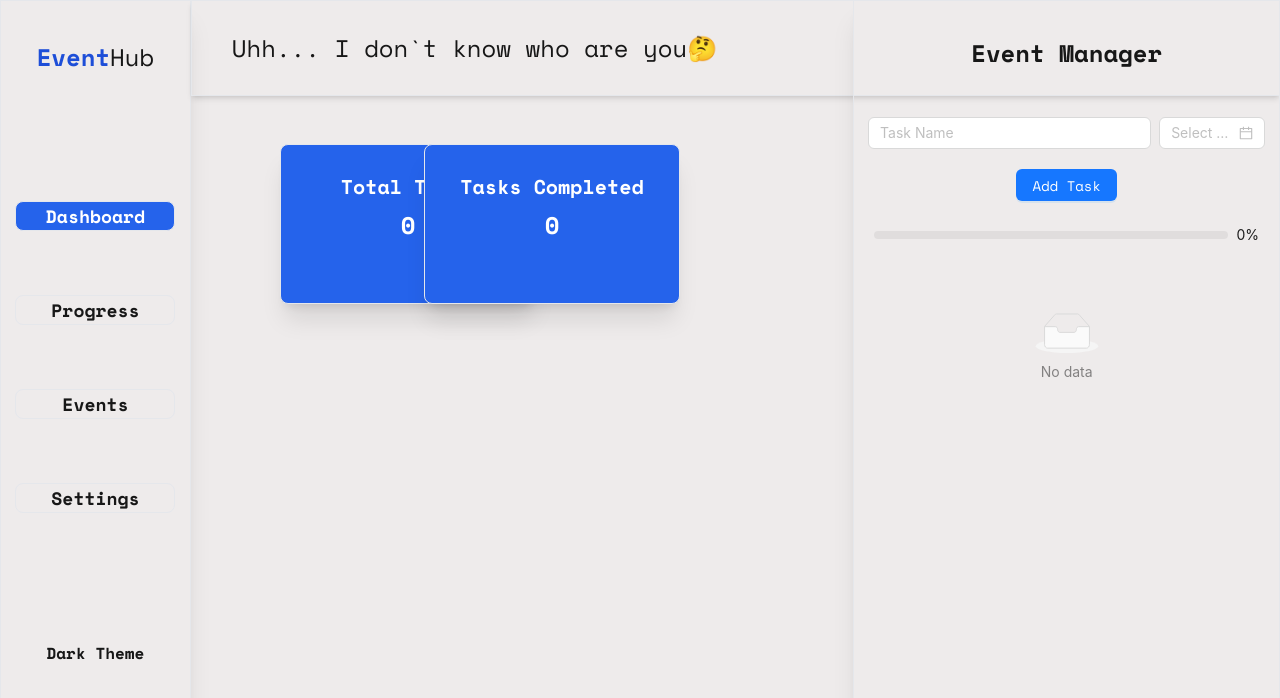
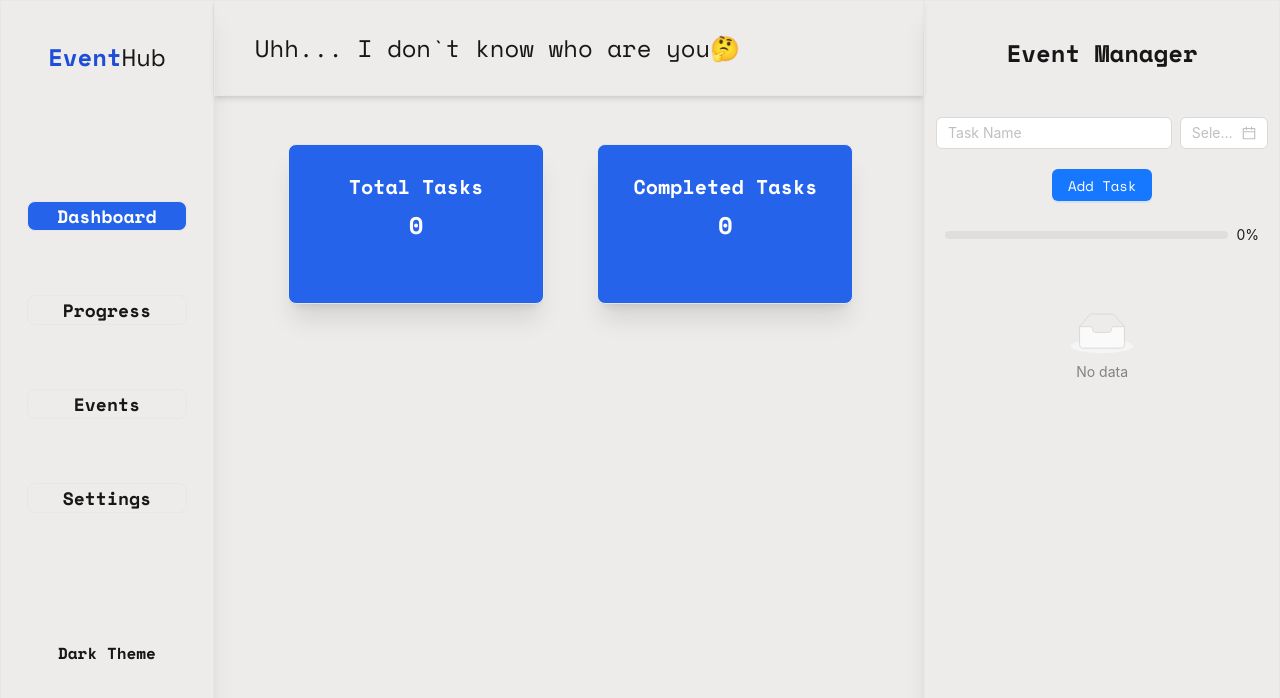
Before and after one commit to NazarKhl/EventManager, a Next.js app in the folder event-manager/: page / in a window 1280 px wide. Shown: the top 698 px of the page. Built offline with nearby package versions, Linux system fonts and the light colour scheme.

Commit message:
Complete full logic with media sizing

```diff
--- a/event-manager/app/Dashboard/OverallProgres.tsx
+++ b/event-manager/app/Dashboard/OverallProgres.tsx
@@ -79,7 +79,10 @@ export default function TaskManager() {
     setTasks((prevTasks) => prevTasks.filter((task) => task.id !== id));
     messageApi.success("Task deleted!");
     setTotalTask((prev) => prev - 1);
-    setCompletedTask((prev) => prev - 1);
+    const deletedTask = tasks.find((task) => task.id === id);
+    if (deletedTask && deletedTask.isCompleted) {
+      setCompletedTask((prev) => prev - 1);
+    }
     window.location.reload();
   };
 
@@ -101,8 +104,10 @@ export default function TaskManager() {
   return (
     <>
       {contextHolder}
-      <div className="absolute right-0 z-10 w-1/3 border shadow-xl h-full overflow-auto">
-        <p className="font-bold flex justify-center mt-9 text-2xl">Event Manager</p>
+      <div className="relative right-0 z-10 w-1/2 border shadow-xl h-full overflow-auto">
+        <p className="font-bold flex justify-center mt-9 text-2xl">
+          Event Manager
+        </p>
         <div className="flex justify-center mt-12 space-x-2">
           <Input
             placeholder="Task Name"
@@ -113,7 +118,9 @@ export default function TaskManager() {
             className="w-2/3"
           />
           <DatePicker
-            onChange={(date, dateString) => setNewTaskDate(dateString.toString())}
+            onChange={(date, dateString) =>
+              setNewTaskDate(dateString.toString())
+            }
             className="w-1/4"
           />
         </div>
--- a/event-manager/app/Dashboard/Sidebar.tsx
+++ b/event-manager/app/Dashboard/Sidebar.tsx
@@ -57,7 +57,7 @@ export default function Sidebar() {
   return (
     <>
       {contextHolder}
-      <div className="border w-56 shadow-xl">
+      <div className="border w-96 shadow-xl">
         <p className="text-2xl flex justify-center mt-10 ">
           <span className="font-extrabold text-blue-700">Event</span> Hub
         </p>
--- a/event-manager/app/Dashboard/StatisticData.tsx
+++ b/event-manager/app/Dashboard/StatisticData.tsx
@@ -30,7 +30,7 @@ export default function StatisticData() {
 
   return (
     <>
-      <div className="absolute bg-blue-600 left-[280px] top-36 text-white w-1/5 border rounded-lg shadow-xl h-1/5">
+      <div className="fixed bg-blue-600 left-72 top-36 text-white w-1/5  border rounded-lg shadow-xl h-1/5 ">
         <p className="flex justify-center mt-7 text-xl font-bold">
           Total Tasks
         </p>
@@ -38,9 +38,10 @@ export default function StatisticData() {
           {totalTasks}
         </p>
       </div>
-      <div className="absolute bg-blue-600 right-[600px] top-36 w-1/5 border rounded-lg text-white shadow-xl h-1/5">
+
+      <div className="fixed bg-blue-600 right-1/3 top-36  text-white w-1/5 border rounded-lg shadow-xl h-1/5 sm:h-1/6 md:h-1/5 lg:h-1/6 xl:h-1/5">
         <p className="flex justify-center mt-7 text-xl font-bold">
-          Tasks Completed
+          Completed Tasks
         </p>
         <p className="flex justify-center mt-2 font-bold text-2xl">
           {tasksCompleted}
```
